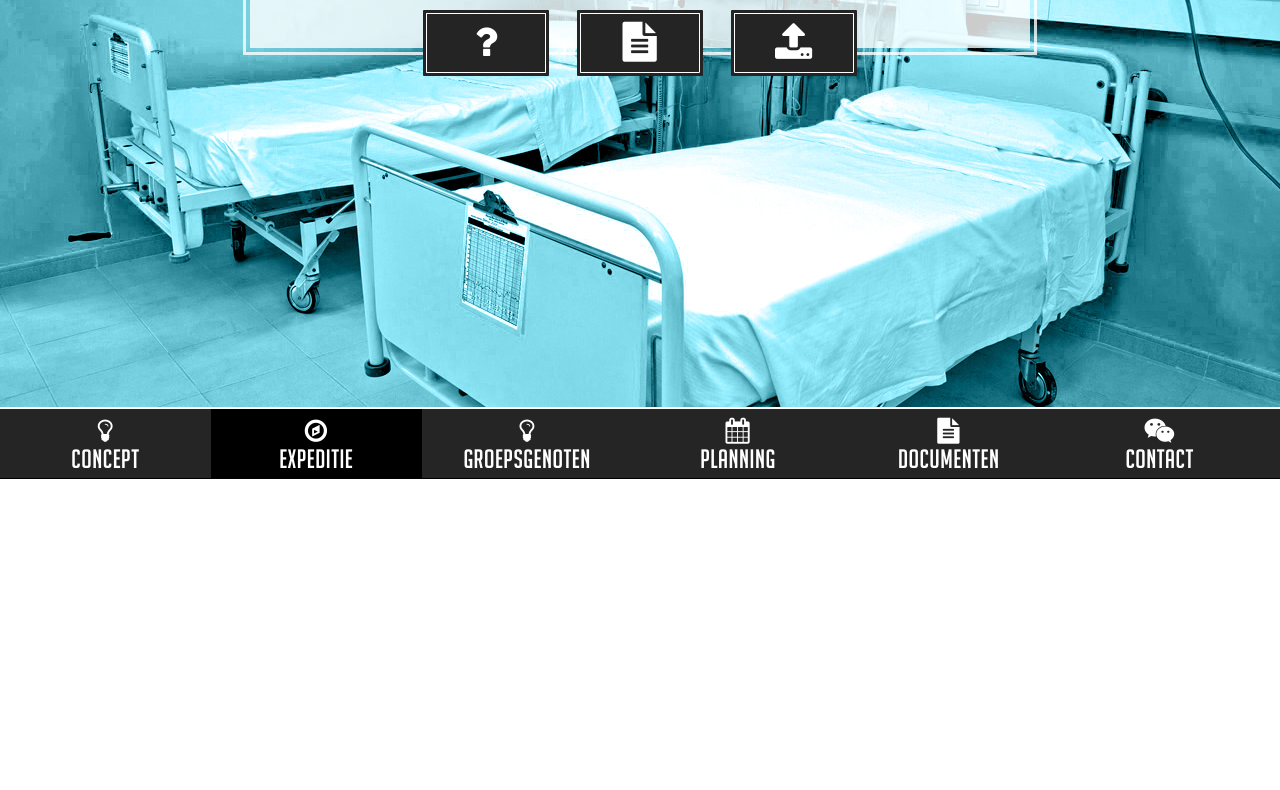
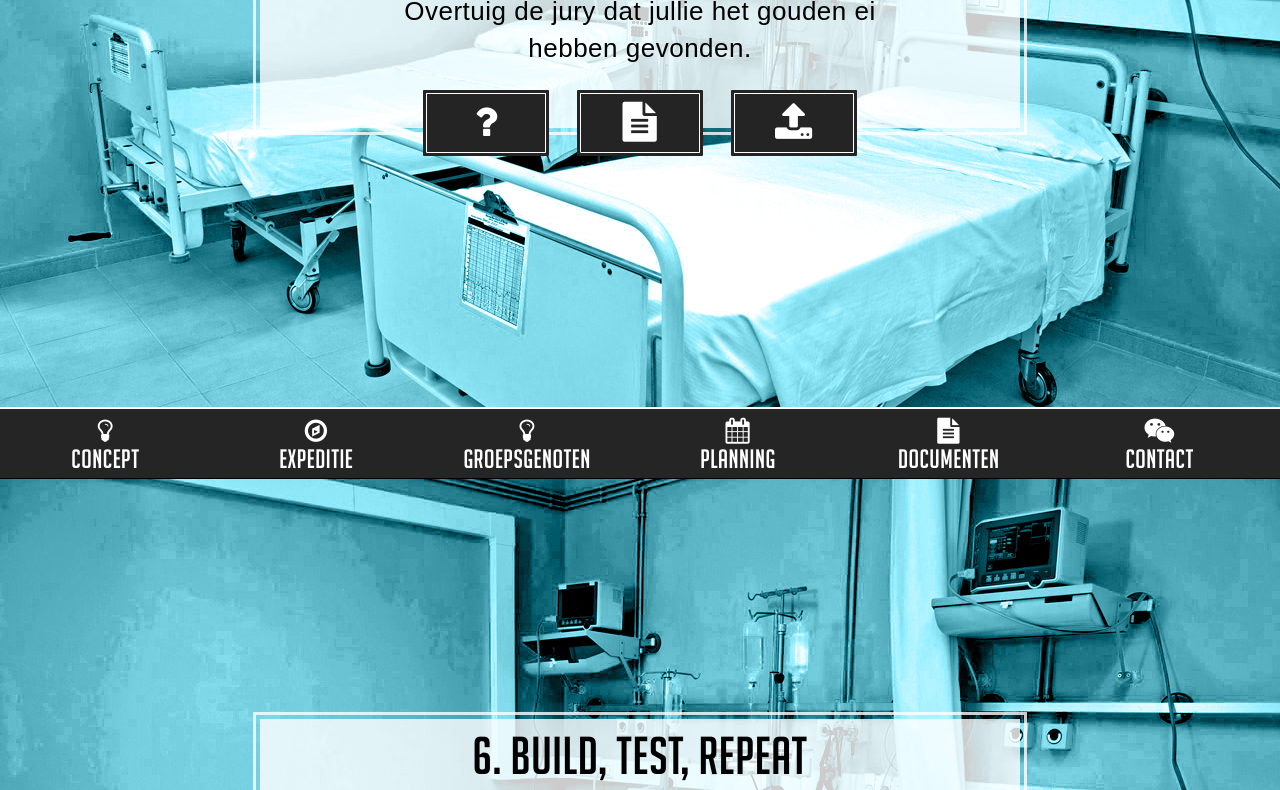
Before and after one commit to MartijnHols/DMEC-Groep-3-Project, a website: page expeditie.html at #!/expeditie in a window 1280 px wide. Shown: the part 321-1111 px from the top of the page. Before the commit the page ends 800 px from the top, so only its background shows below. Drawn offline with nearby package versions, Linux system fonts and the light colour scheme; some packages are replaced by stand-ins of ours; files that its build step writes are made by us from their sources.

Commit message:
Add meerdere opdrachten support

```diff
--- a/css/expeditie.css
+++ b/css/expeditie.css
@@ -4,7 +4,7 @@
     src: local('bignoodletitling'), url('fonts/bignoodletitling.woff') format('woff'), url('fonts/bignoodletitling.ttf') format('truetype');
 }
 body {
-    background: url(../img/bgs/2.jpg) no-repeat center center;
+    background: url(../img/bgs/2.jpg) no-repeat fixed center center;
     background-size: cover;
     width: 100%;
     height: 100vh;
@@ -14,8 +14,48 @@ body {
     position: relative;
     z-index: 1;
 }
+
+nav {
+    content: '';
+    position: fixed;
+    z-index: 1;
+    bottom: 0;
+    width: 100%;
+    left: 0;
+    background: #252525;
+    height: 72px;
+    border-top: 2px solid #fff;
+    border-bottom: 1px solid #000;
+}
+nav ul.nav {
+    margin: 0 auto;
+    float: none;
+    width: 100%;
+    height: 70px;
+}
+nav ul li {
+    font-size: 26px;
+    text-align: center;
+    height: 100%;
+    line-height: 1.2em;
+    padding: 9px;
+    text-transform: uppercase;
+    font-family: 'bignoodletitling';
+    cursor: pointer;
+}
+nav ul li.active {
+    background: #000;
+}
+nav ul li:hover {
+    background: #131313;
+}
+nav ul li i.fa {
+    display: block;
+}
+
 .profile {
-    position: relative;
+    position: fixed;
+    z-index: 1;
     top: 5px;
 }
 .profile img {
@@ -43,9 +83,12 @@ body {
     border: 2px solid #fff;
 }
 
-/*TODO: Absolute positionering vervangen door automatische wrapping oid*/
+.page {
+    height: 100vh;
+}
+
 .box {
-    position: absolute;
+    position: relative;
     top: 20vh;
     left: 50%;
     transform: translateX(-50%);
@@ -73,6 +116,9 @@ body {
 }
 .groepsgenoten .content {
     min-height: 300px;
+}
+.opdracht {
+    top: 30vh;
 }
 
 .opdracht .beschrijving {
@@ -139,41 +185,3 @@ body {
     padding-top: .6em;
     cursor: pointer;
 }
-
-nav {
-    content: '';
-    position: fixed;
-    z-index: -1;
-    bottom: 0;
-    width: 100%;
-    left: 0;
-    background: #252525;
-    height: 72px;
-    border-top: 2px solid #fff;
-    border-bottom: 1px solid #000;
-}
-nav ul.nav {
-    margin: 0 auto;
-    float: none;
-    width: 100%;
-    height: 70px;
-}
-nav ul li {
-    font-size: 26px;
-    text-align: center;
-    height: 100%;
-    line-height: 1.2em;
-    padding: 9px;
-    text-transform: uppercase;
-    font-family: 'bignoodletitling';
-    cursor: pointer;
-}
-nav ul li.active {
-    background: #000;
-}
-nav ul li:hover {
-    background: #131313;
-}
-nav ul li i.fa {
-    display: block;
-}
--- a/js/expeditie.js
+++ b/js/expeditie.js
@@ -72,8 +72,39 @@ app.controller('expeditie', function ($scope, $location) {
 
 	$scope.opdrachten = [
 		{
+			nr: 1,
 			naam: 'Teamwork',
 			beschrijving: 'Leer je groep kennen door middel van een Project Start Up.'
+		},
+		{
+			nr: 2,
+			naam: 'Gebruikersonderzoek',
+			beschrijving: 'Bestudeer je concept en bepaal een doelgroep.'
+		},
+		{
+			nr: 3,
+			naam: 'Meet the people',
+			beschrijving: 'Ga naar je doelgroep en onderzoek hun behoeften.'
+		},
+		{
+			nr: 4,
+			naam: 'Divergeren',
+			beschrijving: 'Verzamel inspitatie uit onverwachte hoeken. Gebruik de divergatiemethoden.'
+		},
+		{
+			nr: 5,
+			naam: 'Survivor',
+			beschrijving: 'Kies het beste idee aan de hand van één of meerdere convergatiemethodes.'
+		},
+		{
+			nr: 6,
+			naam: 'Build, test, repeat',
+			beschrijving: 'Maak je eerste versie van het idee, test het en maak één of meerdere verbeterslagen.'
+		},
+		{
+			nr: 7,
+			naam: 'Eindpresentatie',
+			beschrijving: 'Overtuig de jury dat jullie het gouden ei hebben gevonden.'
 		}
 	];
 
--- a/templates/expeditie/expeditie.html
+++ b/templates/expeditie/expeditie.html
@@ -1,5 +1,6 @@
-<div class="box col-lg-8 col-md-10 col-sm-12 col-xs-12 opdracht" ng-repeat="item in opdrachten">
-    <div class="title">{{item.naam}}</div>
+<div class="page" ng-repeat="item in opdrachten.reverse()">
+    <div class="box col-lg-8 col-md-10 col-sm-12 col-xs-12 opdracht">
+        <div class="title">{{item.nr}}. {{item.naam}}</div>
         <div class="content row">
         </div>
         <div class="beschrijving">{{item.beschrijving}}</div>
@@ -10,3 +11,4 @@
             <div><i class="fa fa-upload"></i></div>
         </div>
     </div>
+</div>
```
Lines whose indentation alone changed are shown as unchanged.
